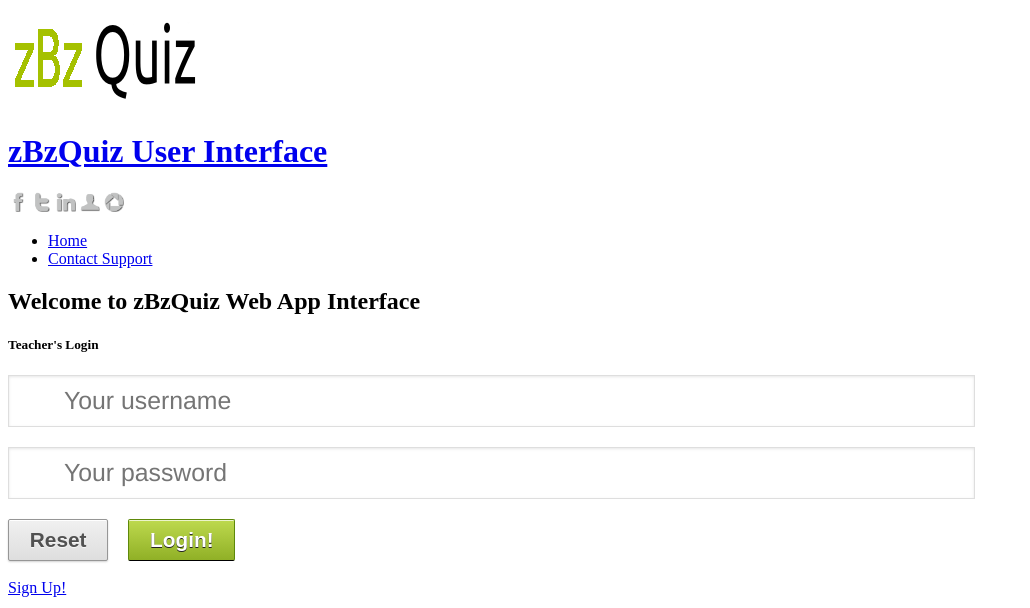
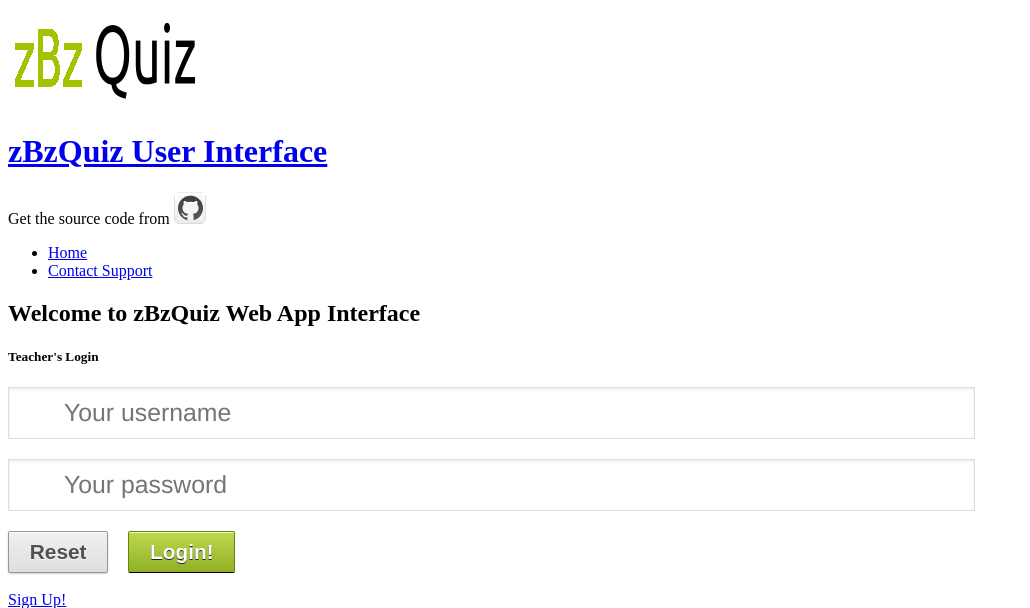
Before and after one commit to bhavyanshu/zBzQuiz, a PHP site: page /index.php in a window 1280 px wide. Shown: the top 608 px of the page, without its empty margins (0-1030 px from the left). Run offline with PHP 8.4, Linux system fonts and the light colour scheme; some libraries are stand-ins or nearby versions.

Commit message:
Link to github added

```diff
--- a/zbzapp/header.php
+++ b/zbzapp/header.php
@@ -13,11 +13,8 @@
                    <!--These are just samples, use your own icons. If you use larger ones, make sure too change the css-file to fit them in.
                        Dont´t forget to place your links -->
                     <div class="social">
-                    <a href="http://www.facebook.com/profile.php?id=100001520859552" title="facebook"><img src="img/facebook.png" width="20" height="20" alt="facebook"></a>
-                    <a href="http://twitter.com/#!/sg_layout" title="twitter"><img src="img/twitter.png" width="20" height="20" alt="twitter"></a>
-                    <a href="#" title="linkedin"><img src="img/linkedin.png" width="20" height="20" alt="linkedin"></a>
-                    <a href="#" title="vcard"><img src="img/vcard.png" width="20" height="20" alt="vcard"></a>
-                    <a href="#" title="picasa"><img src="img/picasa.png" width="20" height="20" alt="picasa"></a>
+                  <div class="social">
+                    <p>Get the source code from <a href="https://github.com/bhavyanshu/zBzQuiz" title="github"><img src="img/github.png" width="32" height="32" alt="Github"></a></p>
                     </div>
 
 
```
Also changed, not shown: zbzapp/img/github.png (added).
